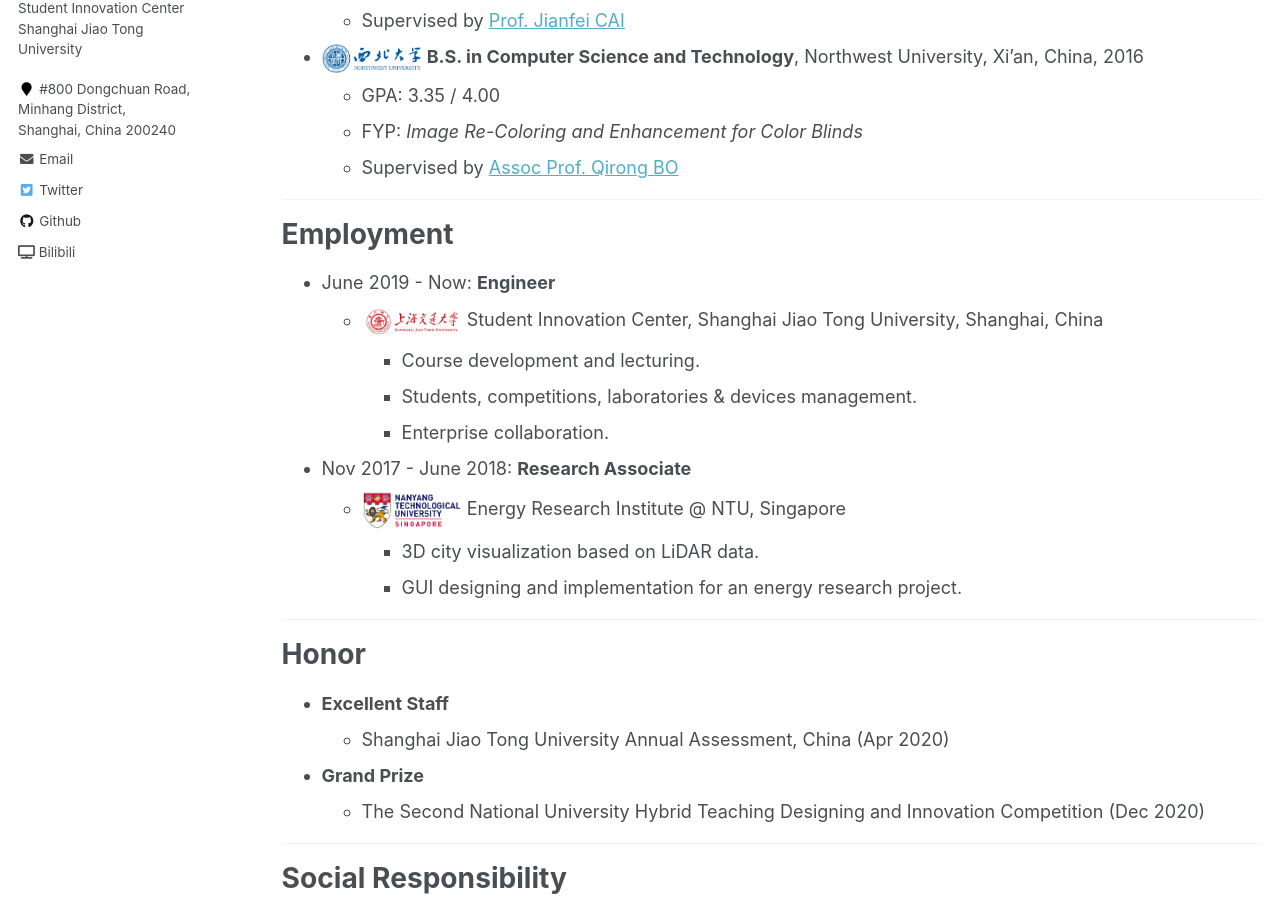
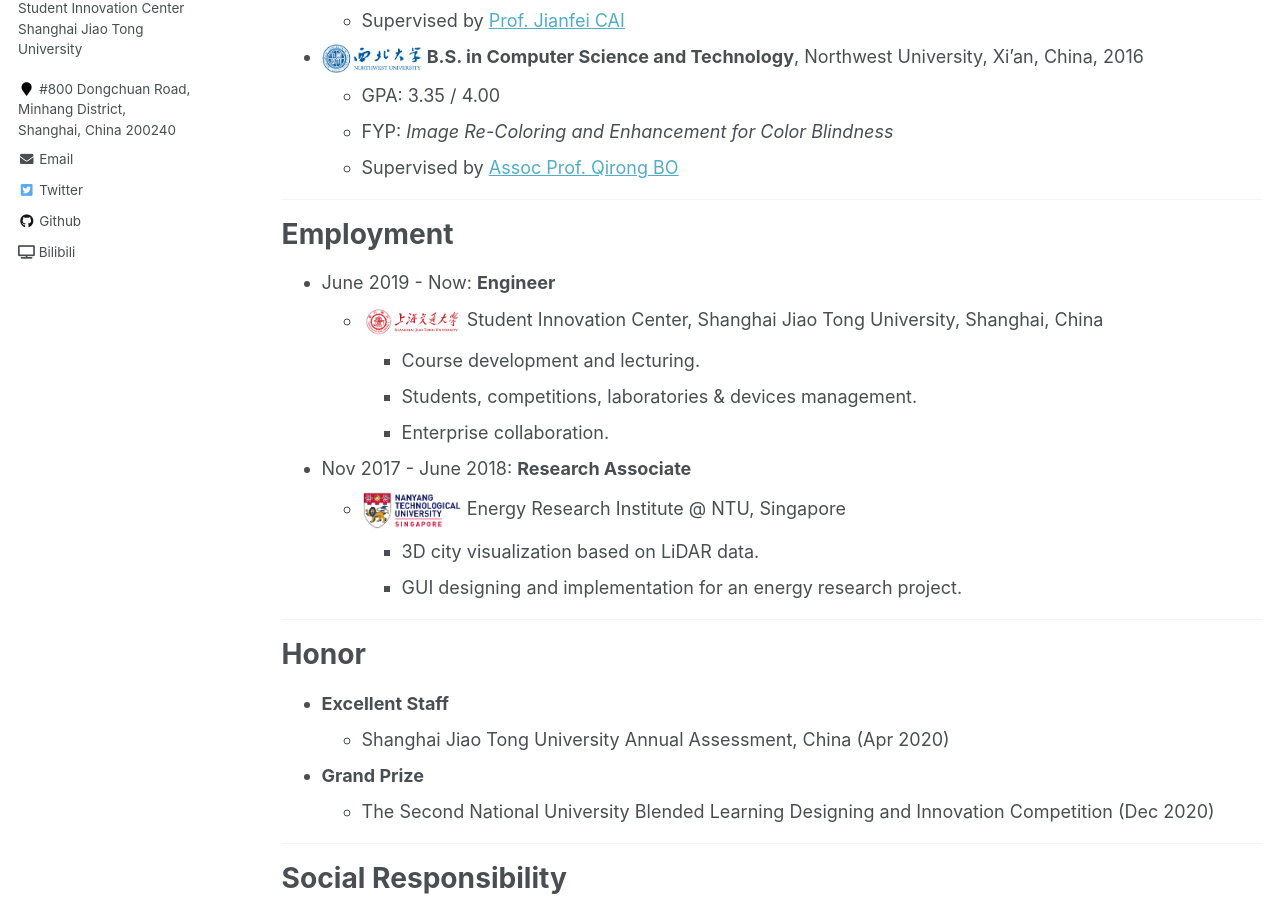
Before and after one commit to zwm0426/zwm0426.github.io, a Jekyll site: the page built from _pages/cv.md, in a window 1280 px wide and 1400 px high. Shown: the part 378-1289 px from the top of the window. Built offline with Jekyll 4.4.1, drawn with Linux system fonts in a browser that asks for light colours; formulas are drawn with MathJax 3.

Commit message:
grammar check

```diff
--- a/_pages/cv.md
+++ b/_pages/cv.md
@@ -19,7 +19,7 @@
   * Supervised by [Prof. Jianfei CAI](https://jianfei-cai.github.io)
 * ![NWU-LOGO](/images/nwu-logo.png){:width="100px"}  **B.S. in Computer Science and Technology**, Northwest University, Xi’an, China, 2016
   * GPA: 3.35 / 4.00
-  * FYP: *Image Re-Coloring and Enhancement for Color Blinds*
+  * FYP: *Image Re-Coloring and Enhancement for Color Blindness*
   * Supervised by [Assoc Prof. Qirong BO](https://faculty.nwu.edu.cn/QirongBu/zh_CN/index.htm)
 
 ***
@@ -44,7 +44,7 @@
 * **Excellent Staff**
   * Shanghai Jiao Tong University Annual Assessment, China (Apr 2020)
 * **Grand Prize**
-  * The Second National University Hybrid Teaching Designing and Innovation Competition (Dec 2020)
+  * The Second National University Blended Learning Designing and Innovation Competition (Dec 2020)
 
 ***
 
```
Also changed, not shown: _publications/2021-09-01-paper-title-number-2.md (+2 -2 lines), 1 other file.
